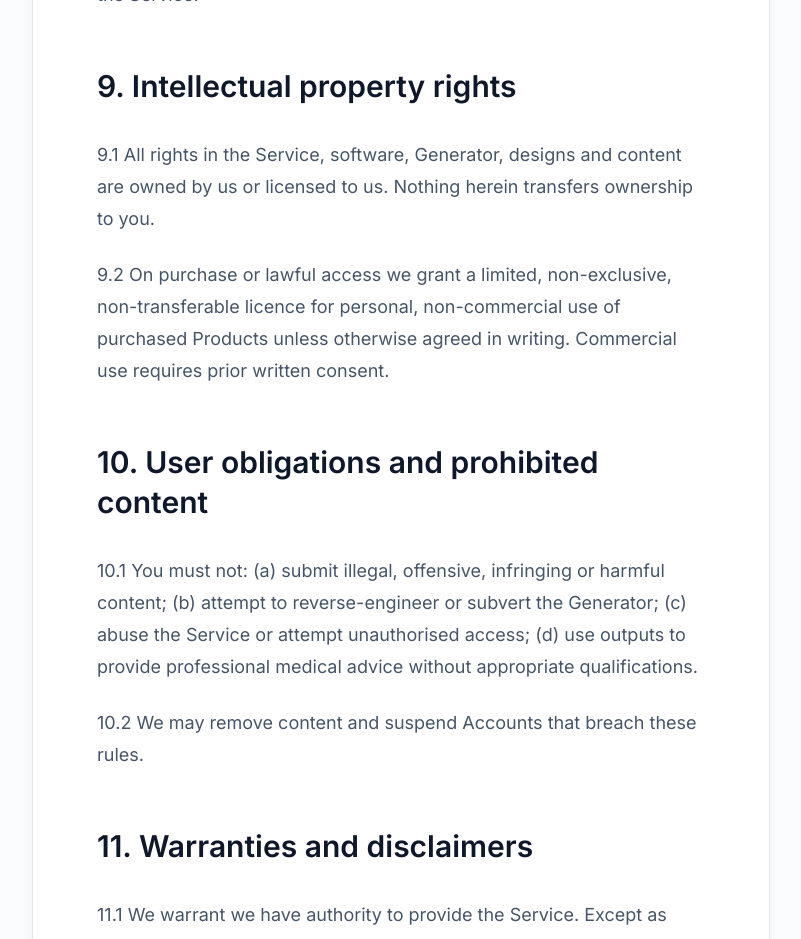
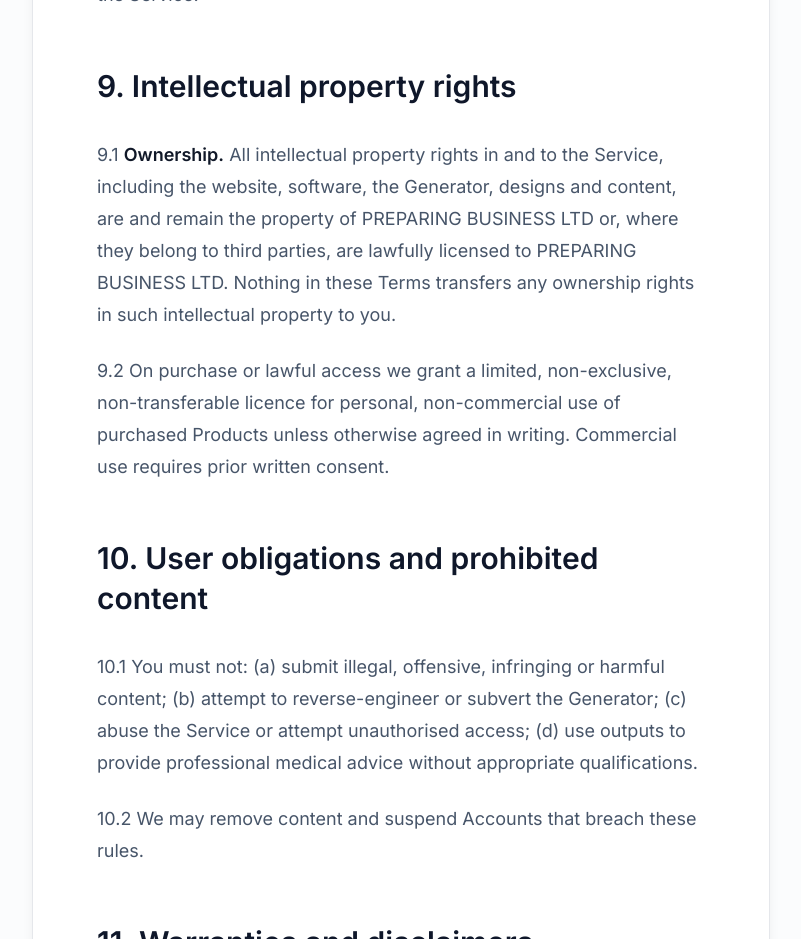
Before and after one commit to shapeai4-rgb/shapeai, a Next.js app: page /terms-of-service in a window 1280 px wide. Shown: the part 5760-6699 px from the top of the page, without its empty margins (176-977 px from the left). Built offline with nearby package versions, Linux system fonts and the light colour scheme; no server answers.

Commit message:
docs(legal): clarify IP ownership in clause 9.1 (Terms and Conditions)

```diff
--- a/src/app/(legal)/terms-of-service/page.tsx
+++ b/src/app/(legal)/terms-of-service/page.tsx
@@ -129,7 +129,7 @@ export default function TermsAndConditionsPage() {
 
         <h2 className="text-2xl font-semibold text-neutral-ink mt-8 mb-4">9. Intellectual property rights</h2>
         <p className="text-neutral-slate mb-4">
-          9.1 All rights in the Service, software, Generator, designs and content are owned by us or licensed to us. Nothing herein transfers ownership to you.
+          9.1 <strong>Ownership.</strong> All intellectual property rights in and to the Service, including the website, software, the Generator, designs and content, are and remain the property of PREPARING BUSINESS LTD or, where they belong to third parties, are lawfully licensed to PREPARING BUSINESS LTD. Nothing in these Terms transfers any ownership rights in such intellectual property to you.
         </p>
         <p className="text-neutral-slate mb-6">
           9.2 On purchase or lawful access we grant a limited, non-exclusive, non-transferable licence for personal, non-commercial use of purchased Products unless otherwise agreed in writing. Commercial use requires prior written consent.
```
